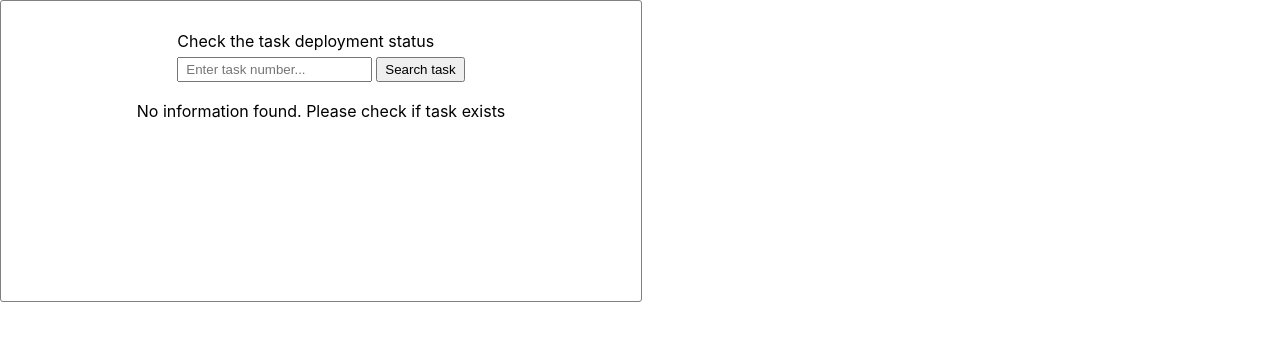
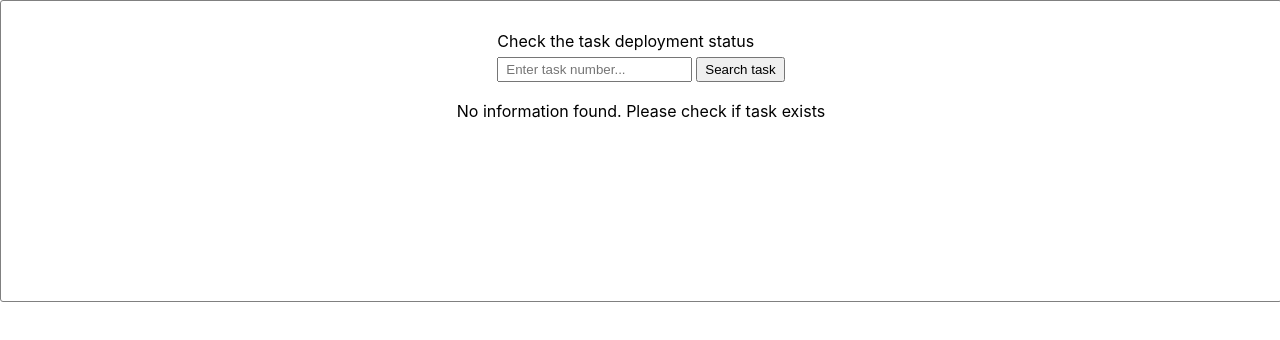
Before and after one commit to vartemiev/is-feature-deployed, a React (Create React App) app: page / in a window 1280 px wide. Shown: the top 340 px of the page. Built offline with nearby package versions, Linux system fonts and the light colour scheme.

Commit message:
Make viewport bigger

```diff
--- a/src/App.css
+++ b/src/App.css
@@ -40,7 +40,7 @@
 
 .app {
   border: 1px solid grey;
-  width: 50%;
+  width: 100%;
   height: 300px;
   border-radius: 3px;
 
```
